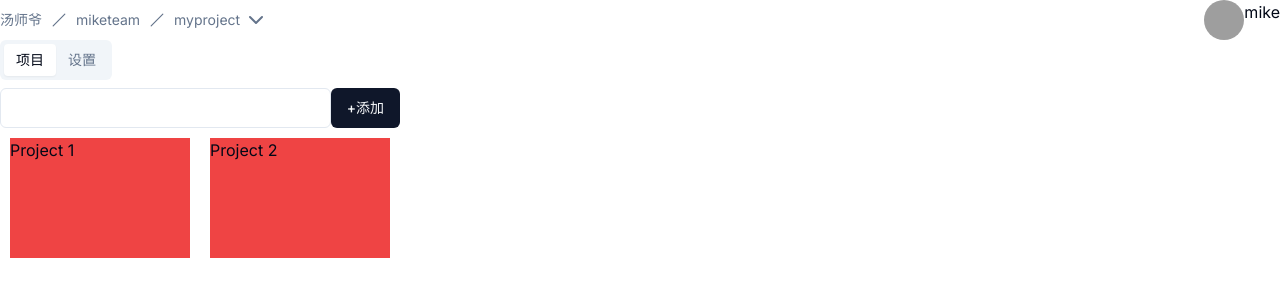
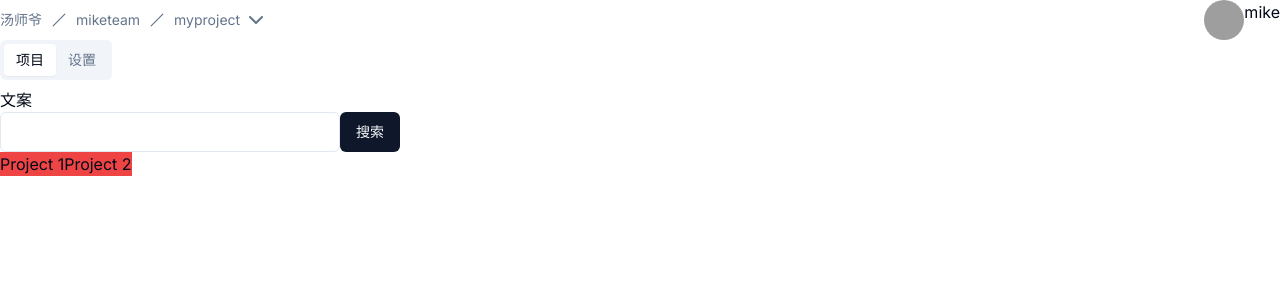
Before and after one commit to HeroIsUseless/bondma, a Next.js app: page / in a window 1280 px wide. Shown: the top 300 px of the page. Built offline with nearby package versions, Linux system fonts and the light colour scheme; grey boxes are pictures that could not be loaded.

Commit message:
fix: project

```diff
--- a/components/views/projectView.tsx
+++ b/components/views/projectView.tsx
@@ -32,9 +32,10 @@ export function ProjectView() {
                 <TabsTrigger value="password">设置</TabsTrigger>
             </TabsList>
             <TabsContent value="account">
+                <h1>文案</h1>
                 <div className="flex">
                     <Input />
-              <Button>+添加</Button>
+                    <Button>搜索</Button>
                 </div>
                 <div className="flex">
                     {projects.map(project => <>
@@ -45,5 +46,6 @@ export function ProjectView() {
                 </div>
             </TabsContent>
             <TabsContent value="password">Change your password here.</TabsContent>
-        </Tabs>);
+        </Tabs>
+    );
 }
--- a/store/atoms.ts
+++ b/store/atoms.ts
@@ -21,7 +21,7 @@ export type Project = {
 
 export const nowProjectAtom = atom<Project>({
     name: "myproject",
-    id: 0,
+    id: 10,
 });
 
 export const projectsAtom = atom<Project[]>([{
```
Also changed, not shown: 1 other file (tests, documents, lock files or other folders). Lines whose indentation alone changed are shown as unchanged.
